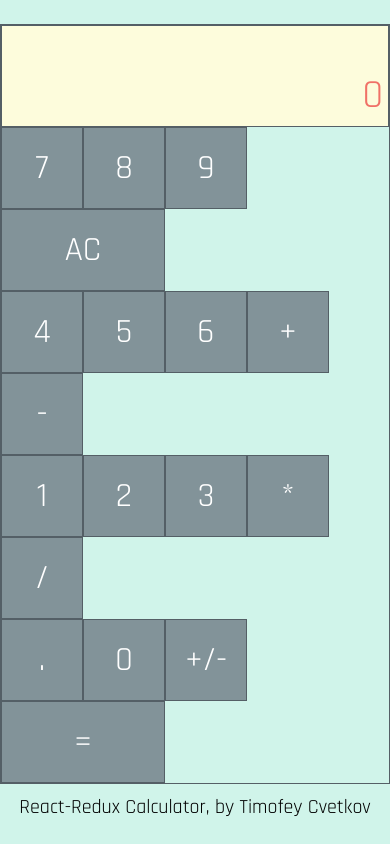
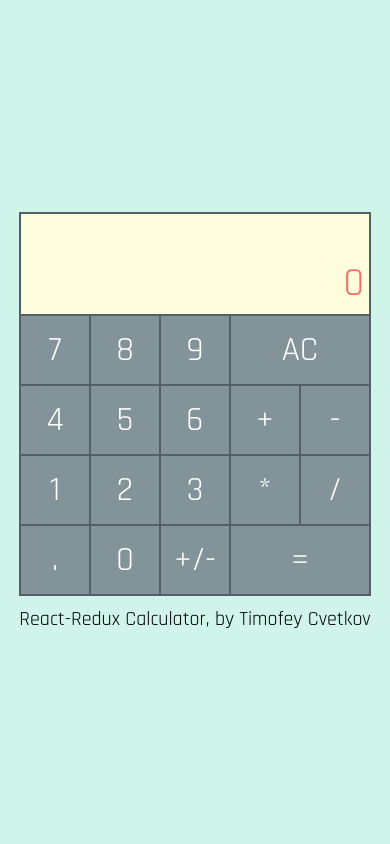
Before and after one commit to TimCve/calculator, a React (Create React App) app: page / in a window 390 px wide. Built offline with nearby package versions, Linux system fonts and the light colour scheme.

Commit message:
fixed responsivenes for phones

```diff
--- a/src/styles.css
+++ b/src/styles.css
@@ -85,3 +85,14 @@
     margin-top: 10px;
     font-size: 20px;
 }
+
+@media(max-width: 600px) {
+    .btn {
+        height: 70px;
+        width: 70px;
+    }
+
+    .btn-elong {
+        width: 140px;
+    }
+}
```
